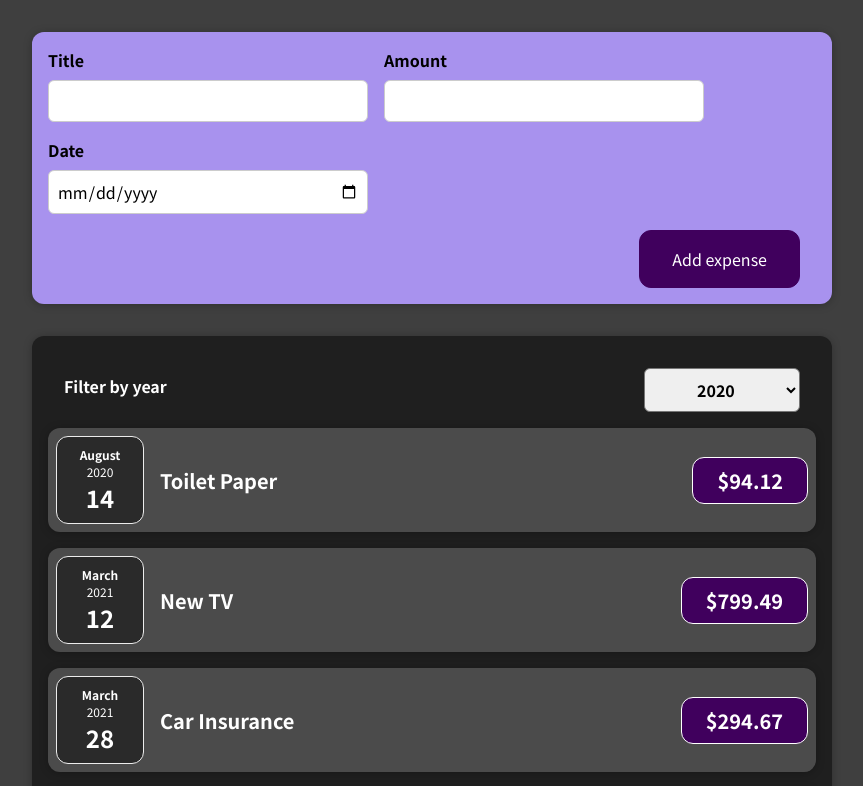
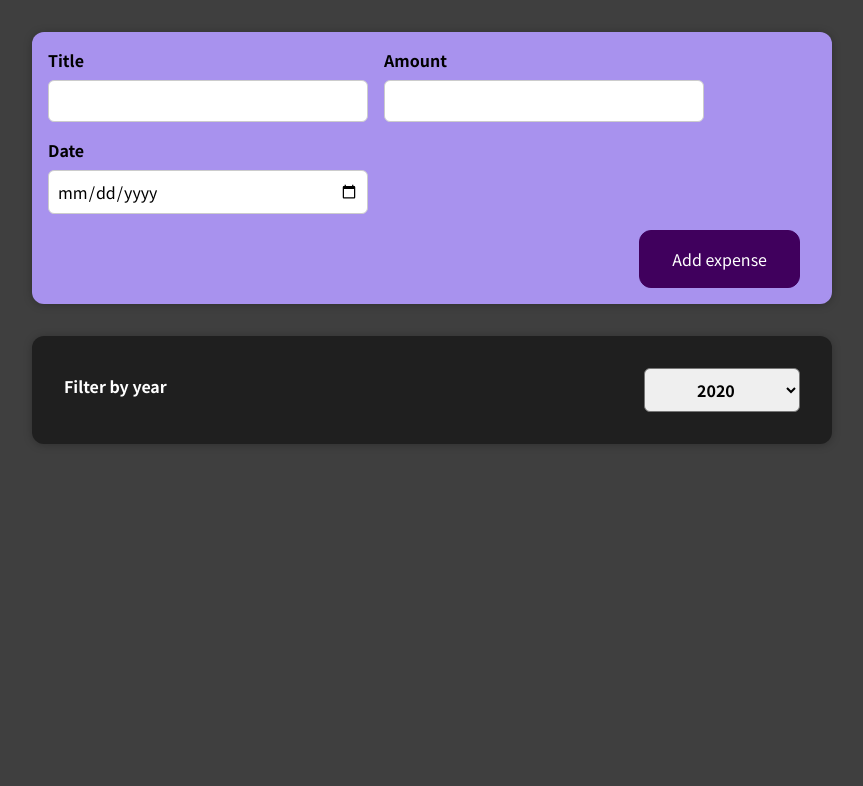
Before and after one commit to SarahWimark/MyExpenses, a React (Create React App) app: page / in a window 1280 px wide. Shown: the top 786 px of the page, without its empty margins (208-1071 px from the left). Built offline with nearby package versions, Linux system fonts and the light colour scheme.

Commit message:
Adding filtering

```diff
--- a/src/App.js
+++ b/src/App.js
@@ -36,7 +36,7 @@ export const App = () => {
   return (
     <div>
       <NewExpense addExpense={addExpense} />
-      <Expenses items={expenses} />
+      <Expenses expenses={expenses} />
     </div>
   );
 };
--- a/src/expenses/features/Expenses.js
+++ b/src/expenses/features/Expenses.js
@@ -5,18 +5,22 @@ import { ExpenseFilter } from "../components/ExpenseFilter";
 
 import "./Expenses.css";
 
-export const Expenses = ({ items }) => {
+export const Expenses = ({ expenses }) => {
   const [year, setYear] = useState(2020);
 
   const onYearChange = (year) => {
     setYear(year);
   };
 
+  const filteredExpenses = expenses.filter((expense) => {
+    return expense.date.getFullYear().toString() === year;
+  });
+
   return (
     <>
       <Card className="expenses">
         <ExpenseFilter value={year} onYearChange={onYearChange} />
-        {items.map((expense) => (
+        {filteredExpenses.map((expense) => (
           <ExpenseItem
             title={expense.title}
             amount={expense.amount}
```
